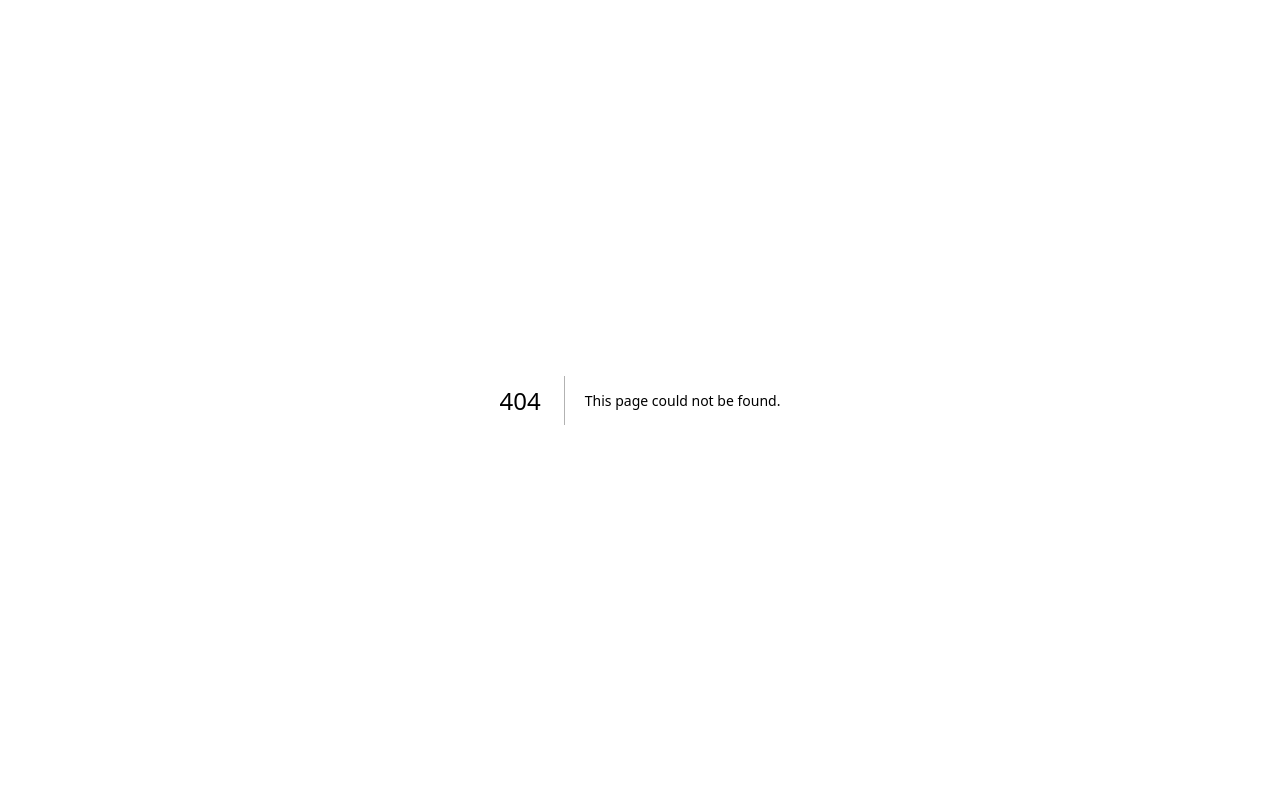
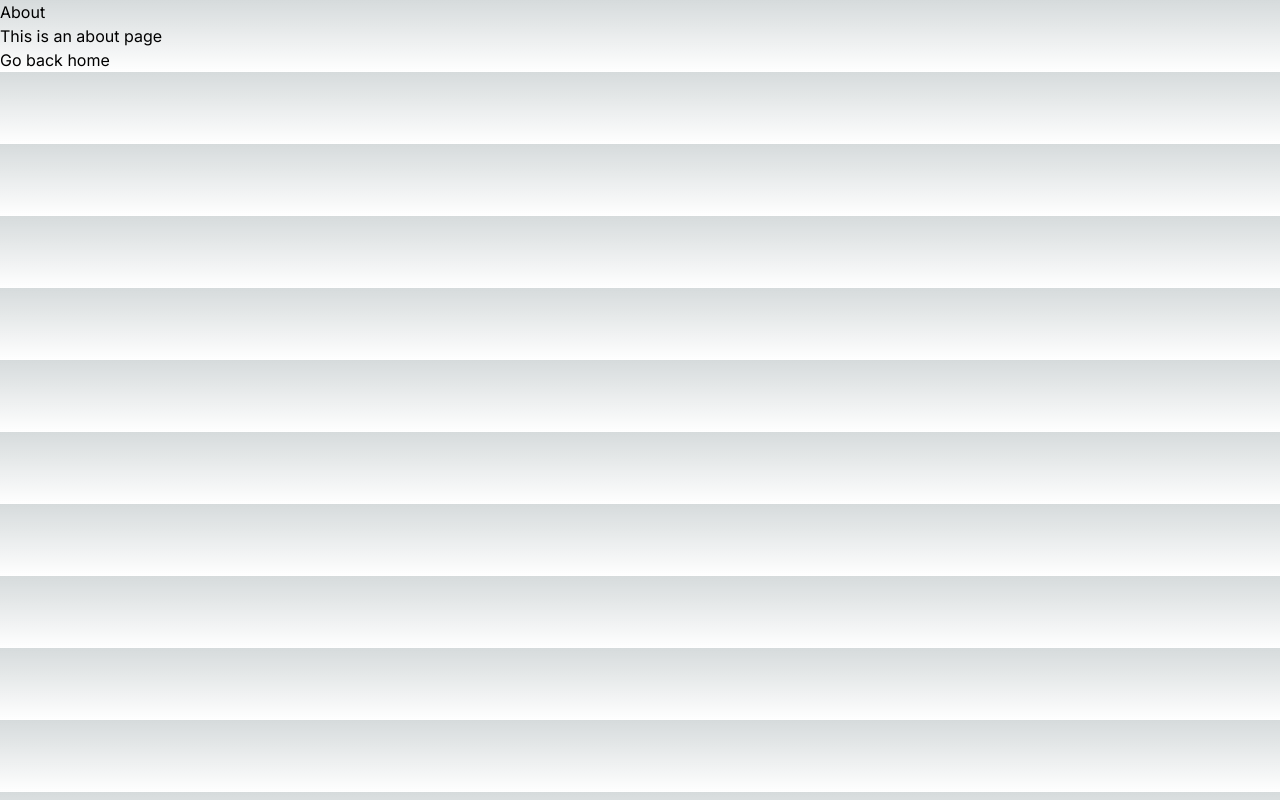
Before and after one commit to paul-blackwell/ultimate-nextjs-course, a Next.js app in the folder sprout-scribble/: page /about in a window 1280 px wide. Before the commit this address had no page. Built offline with nearby package versions, Linux system fonts and the light colour scheme.

Commit message:
Chapter 1 - Next.js 14 Basics
Actions:

+ 4. Routing

```diff
--- /dev/null
+++ b/sprout-scribble/app/about/me/page.tsx
@@ -0,0 +1,7 @@
+export default function Me() {
+  return (
+    <div>
+      <h1>Me</h1>
+    </div>
+  )
+}
--- /dev/null
+++ b/sprout-scribble/app/about/page.tsx
@@ -0,0 +1,11 @@
+import Link from 'next/link';
+
+export default function About() {
+  return(
+    <div>
+      <h1>About</h1>
+      <p>This is an about page</p>
+      <Link href="/">Go back home</Link>
+    </div>
+  )
+}
--- /dev/null
+++ b/sprout-scribble/app/products/[id]/page.tsx
@@ -0,0 +1,7 @@
+export default function Products({ params } : { params: { id: string }}) {
+  return (
+    <div>
+      <h1>Product { params.id }</h1>
+    </div>
+  )
+}
```
